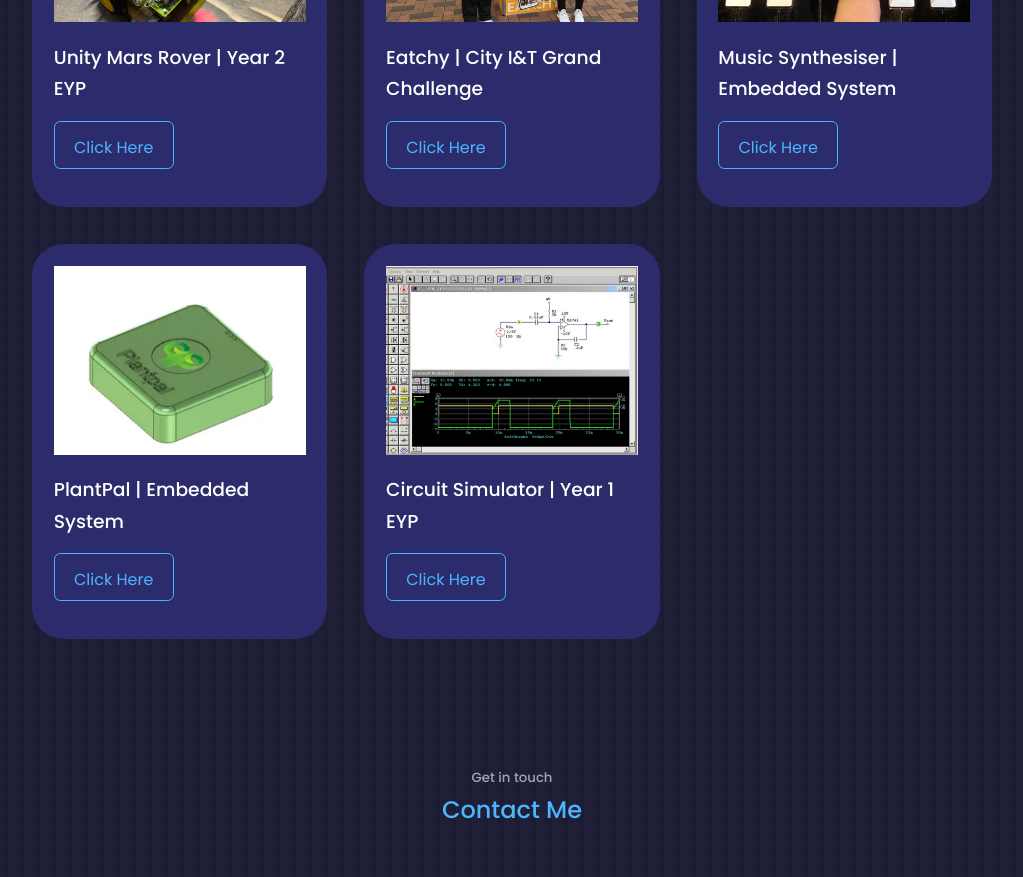
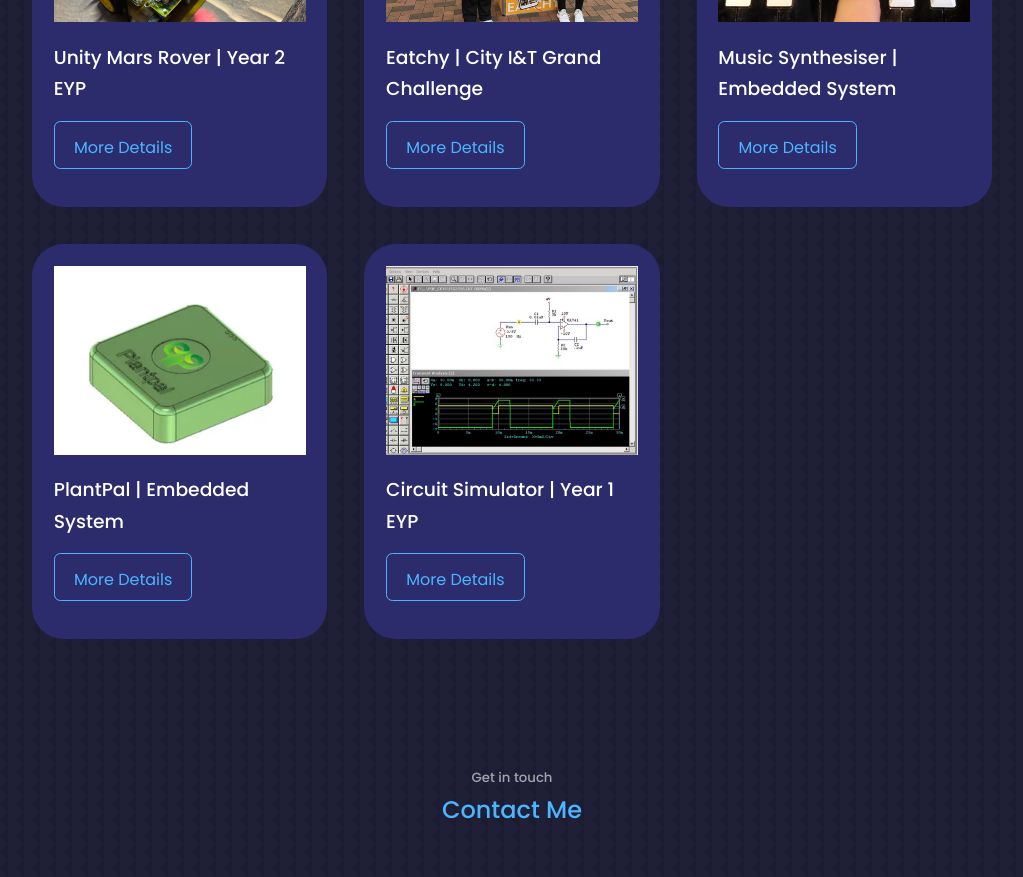
Before and after one commit to KelvinMang/Portfolio_Website, a React (Create React App) app in the folder react-portfolio-website/: page / in a window 1280 px wide. Shown: the part 3220-4097 px from the top of the page, without its empty margins (128-1151 px from the left). Built offline with nearby package versions, Linux system fonts and the light colour scheme.

Commit message:
changed wordings

```diff
--- a/react-portfolio-website/src/components/portfolio/Portfolio.jsx
+++ b/react-portfolio-website/src/components/portfolio/Portfolio.jsx
@@ -58,7 +58,7 @@ const Portfolio = () => {
               <h3> {title} </h3>
               <div className='portfolio__item-cta'>
               {/* Add your own github project link and live demo links here */}
-              <a href={link} className='btn' target='_blank' > Click Here </a>
+              <a href={link} className='btn' target='_blank' > More Details </a>
               </div>
 
             </article>
```
